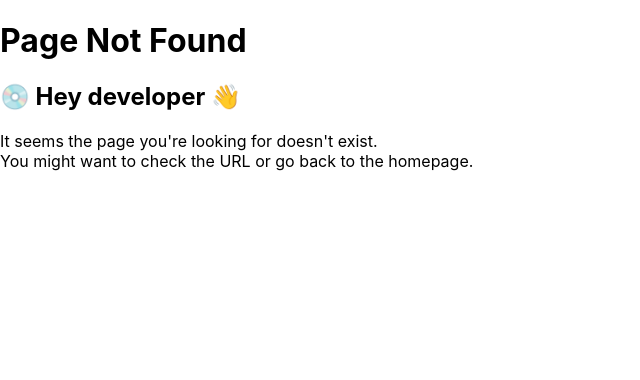
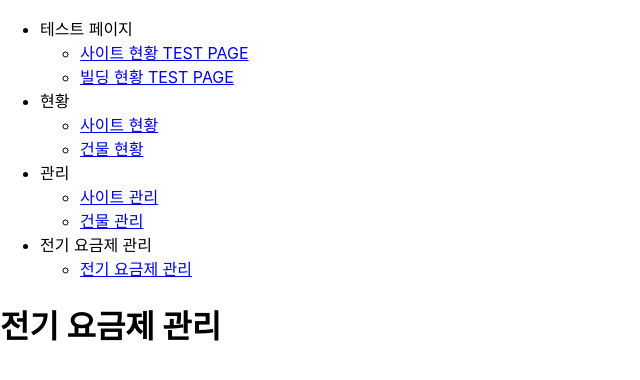
Before and after one commit to mizzyjo/react-study-hems, a React (Create React App) app: page /eprice in a window 1280 px wide. Before the commit this address had no page. Shown: the top 380 px of the page, without its empty margins (0-640 px from the left). Built offline with nearby package versions, Linux system fonts and the light colour scheme.

Commit message:
feat: add and set up routing Eprice page component

```diff
--- a/src/components/common/LNB.jsx
+++ b/src/components/common/LNB.jsx
@@ -37,6 +37,14 @@ export const LNB = props => (
                     </li>
                 </ul>
             </li>
+            <li>
+                전기 요금제 관리
+                <ul>
+                    <li>
+                        <Link to="/eprice">전기 요금제 관리</Link>
+                    </li>
+                </ul>
+            </li>
         </ul>
     </header>
 )
--- a/src/index.js
+++ b/src/index.js
@@ -12,6 +12,7 @@ import TestPage from './pages/TestPage'
 import BuildingMgmt from './pages/management/BuildingMgmt'
 import BuildingStatus from './pages/status/BuildingStatus'
 import SiteStatusTestPage from './pages/SiteStatusTestPage'
+import Eprice from './pages/eprice/Eprice'
 
 const router = createBrowserRouter([
     {
@@ -40,6 +41,10 @@ const router = createBrowserRouter([
                 element: <BuildingStatus />
             },
             {
+                path: '/eprice',
+                element: <Eprice />,
+            },
+            {
                 path: '/test',
                 element: <TestPage />,
             },
--- /dev/null
+++ b/src/pages/eprice/Eprice.jsx
@@ -0,0 +1,9 @@
+import React from 'react'
+
+export default function Eprice() {
+    return (
+        <div>
+            <h1>전기 요금제 관리</h1>
+        </div>
+    )
+}
```
